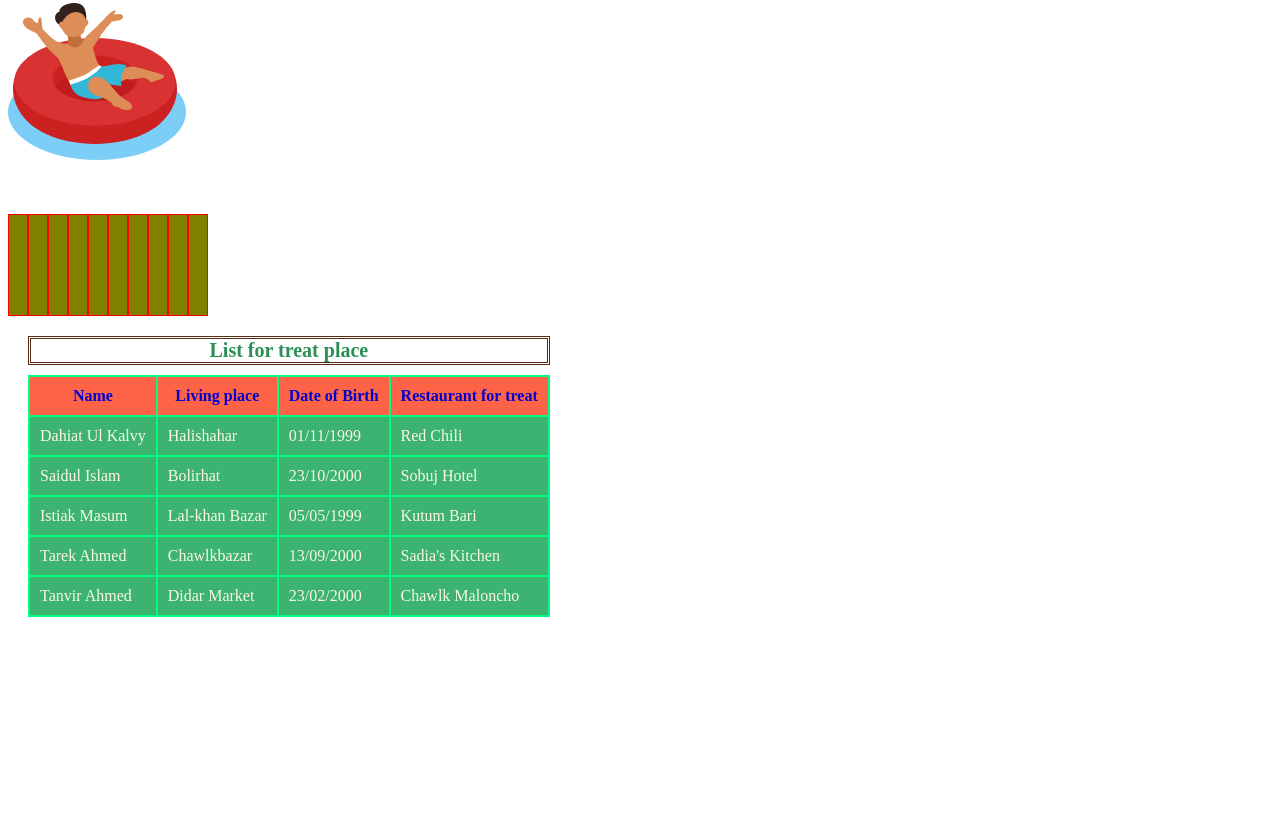
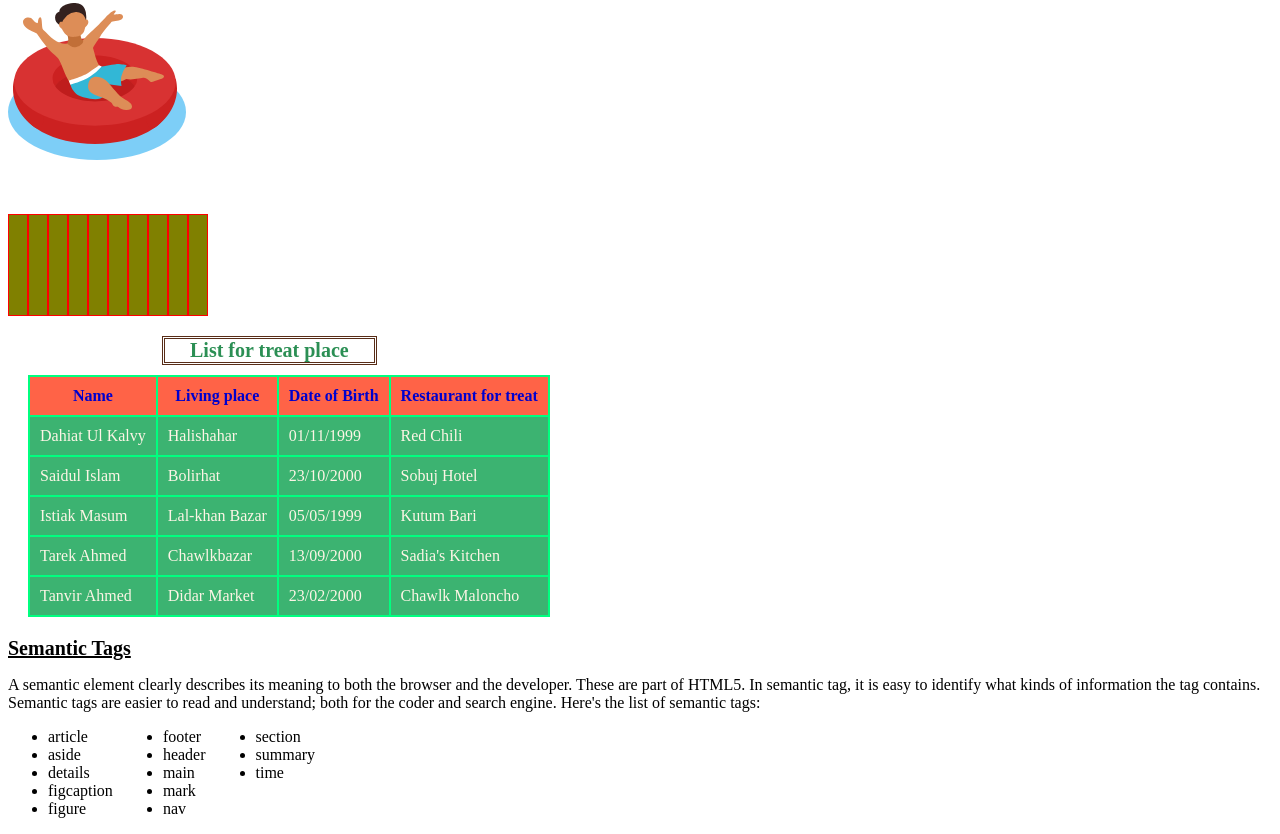
Before and after one commit to mobashirul-alam/Practice-day-10_January_2022, a plain HTML site: page index.html in a window 1280 px wide. Shown: the part 561-1395 px from the top of the page. Before the commit the page ends 1198 px from the top, so only its background shows below. Drawn offline with Linux system fonts and the light colour scheme.

Commit message:
semantic tags

```diff
--- a/index.html
+++ b/index.html
@@ -109,6 +109,35 @@
             </tbody>
         </table>
     </section>
+    <section class="semantic">
+        <header>Semantic Tags</header>
+        <p>
+            A semantic element clearly describes its meaning to both the browser and the developer. These are part of
+            HTML5. In semantic tag, it is easy to identify what kinds of information the tag contains. Semantic tags are
+            easier to read and understand; both for the coder and search engine. Here's the list of semantic tags:
+        </p>
+        <ul>
+            <div>
+                <li>article</li>
+                <li>aside</li>
+                <li>details</li>
+                <li>figcaption</li>
+                <li>figure</li>
+            </div>
+            <div>
+                <li>footer</li>
+                <li>header</li>
+                <li>main</li>
+                <li>mark</li>
+                <li>nav</li>
+            </div>
+            <div>
+                <li>section</li>
+                <li>summary</li>
+                <li>time</li>
+            </div>
+        </ul>
+    </section>
 </body>
 
 </html>
--- a/styles/style.css
+++ b/styles/style.css
@@ -51,9 +51,24 @@ tbody{
     color: oldlace;
 }
 table caption{
+    width: 40%;
+    text-align: center;
+    position: relative;
+    left: 134px;
     color:rgb(43, 143, 84);
     margin-bottom: 10px;
     border: 3px double rgb(88, 45, 24);
     font-size: 20px;
     font-weight: 900;
 }
+.semantic ul {
+    display: flex;
+}
+.semantic div{
+    margin-right: 50px;
+}
+.semantic header{
+    text-decoration: underline;
+    font-weight: bolder;
+    font-size: 20px;
+}
```
